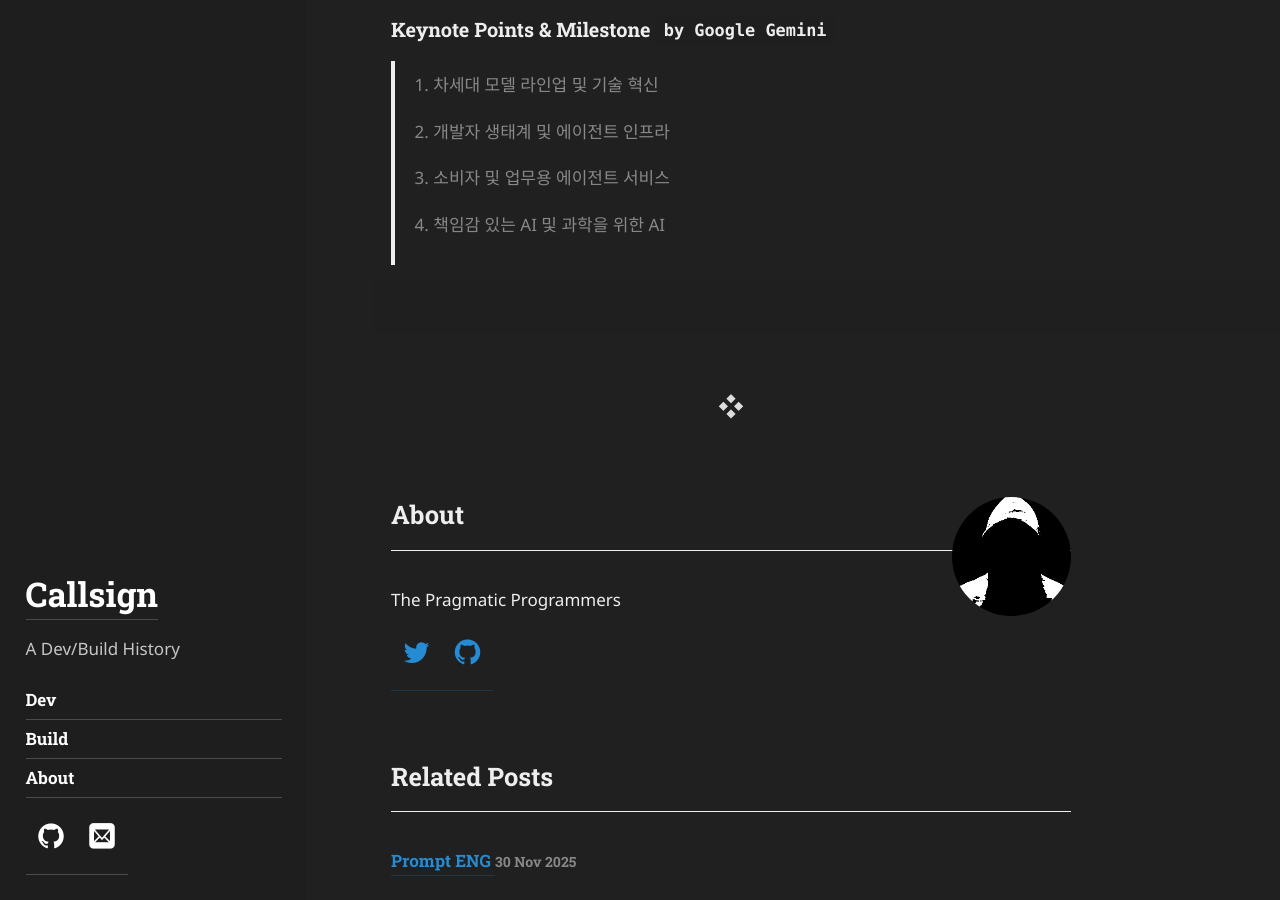
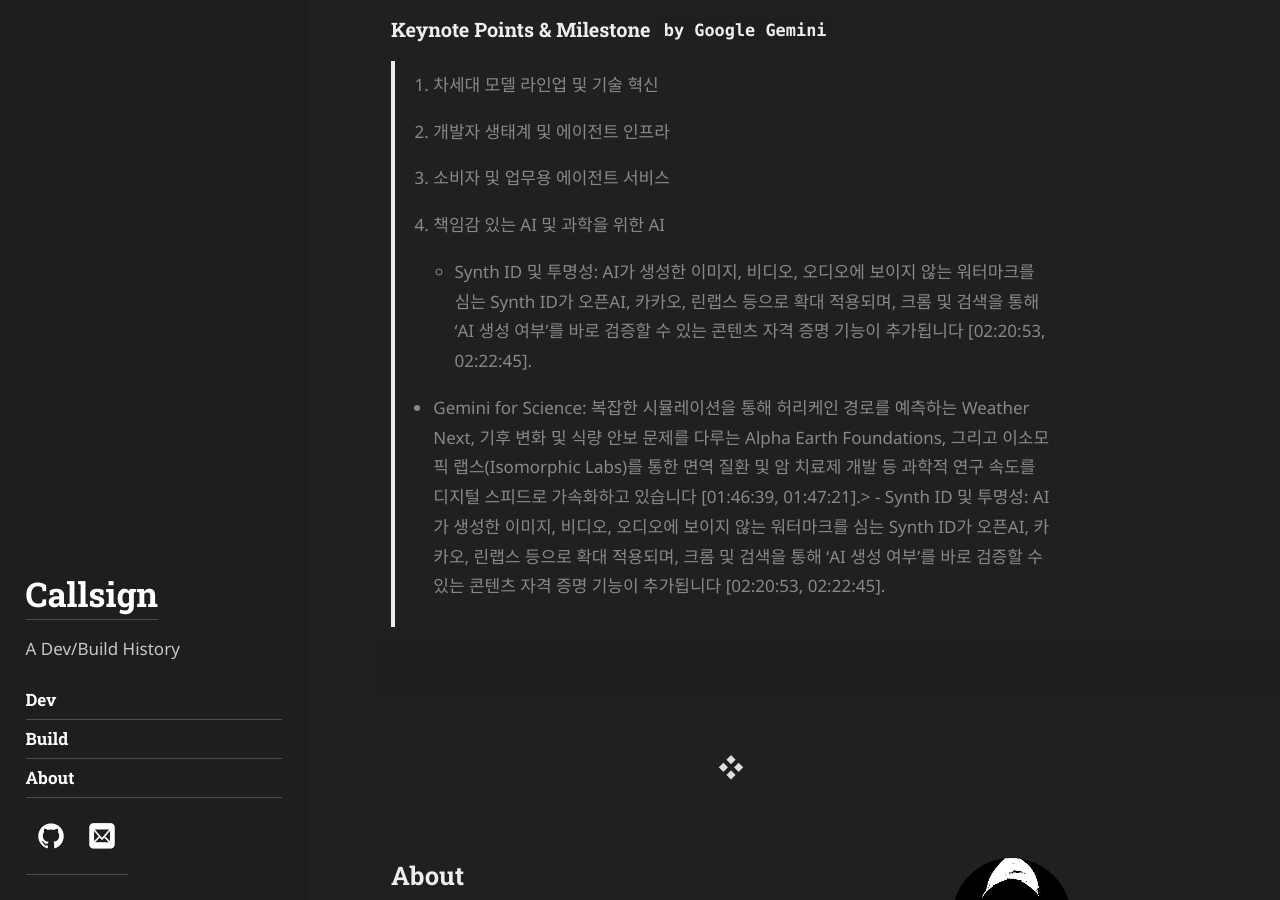
Before and after one commit to callsign88/callsign88.github.io, a Jekyll site: the page built from _posts/2026-05-26-Post-AIPro.md, in a window 1280 px wide and 900 px high, scrolled down 980 px. Built offline with Jekyll 4.4.1, drawn with Linux system fonts in a browser that asks for light colours; some web fonts are replaced.

Commit message:
Restore detailed points for section 4 in Google I/O post

```diff
--- a/_posts/2026-05-26-Post-AIPro.md
+++ b/_posts/2026-05-26-Post-AIPro.md
@@ -40,6 +40,9 @@
 >
 >
 > 4. 책임감 있는 AI 및 과학을 위한 AI<br>
+> - Synth ID 및 투명성: AI가 생성한 이미지, 비디오, 오디오에 보이지 않는 워터마크를 심는 Synth ID가 오픈AI, 카카오, 린랩스 등으로 확대 적용되며, 크롬 및 검색을 통해 'AI 생성 여부'를 바로 검증할 수 있는 콘텐츠 자격 증명 기능이 추가됩니다 [02:20:53, 02:22:45].
+>
+> - Gemini for Science: 복잡한 시뮬레이션을 통해 허리케인 경로를 예측하는 Weather Next, 기후 변화 및 식량 안보 문제를 다루는 Alpha Earth Foundations, 그리고 이소모픽 랩스(Isomorphic Labs)를 통한 면역 질환 및 암 치료제 개발 등 과학적 연구 속도를 디지털 스피드로 가속화하고 있습니다 [01:46:39, 01:47:21].> - Synth ID 및 투명성: AI가 생성한 이미지, 비디오, 오디오에 보이지 않는 워터마크를 심는 Synth ID가 오픈AI, 카카오, 린랩스 등으로 확대 적용되며, 크롬 및 검색을 통해 'AI 생성 여부'를 바로 검증할 수 있는 콘텐츠 자격 증명 기능이 추가됩니다 [02:20:53, 02:22:45].
 >
 
 
```
